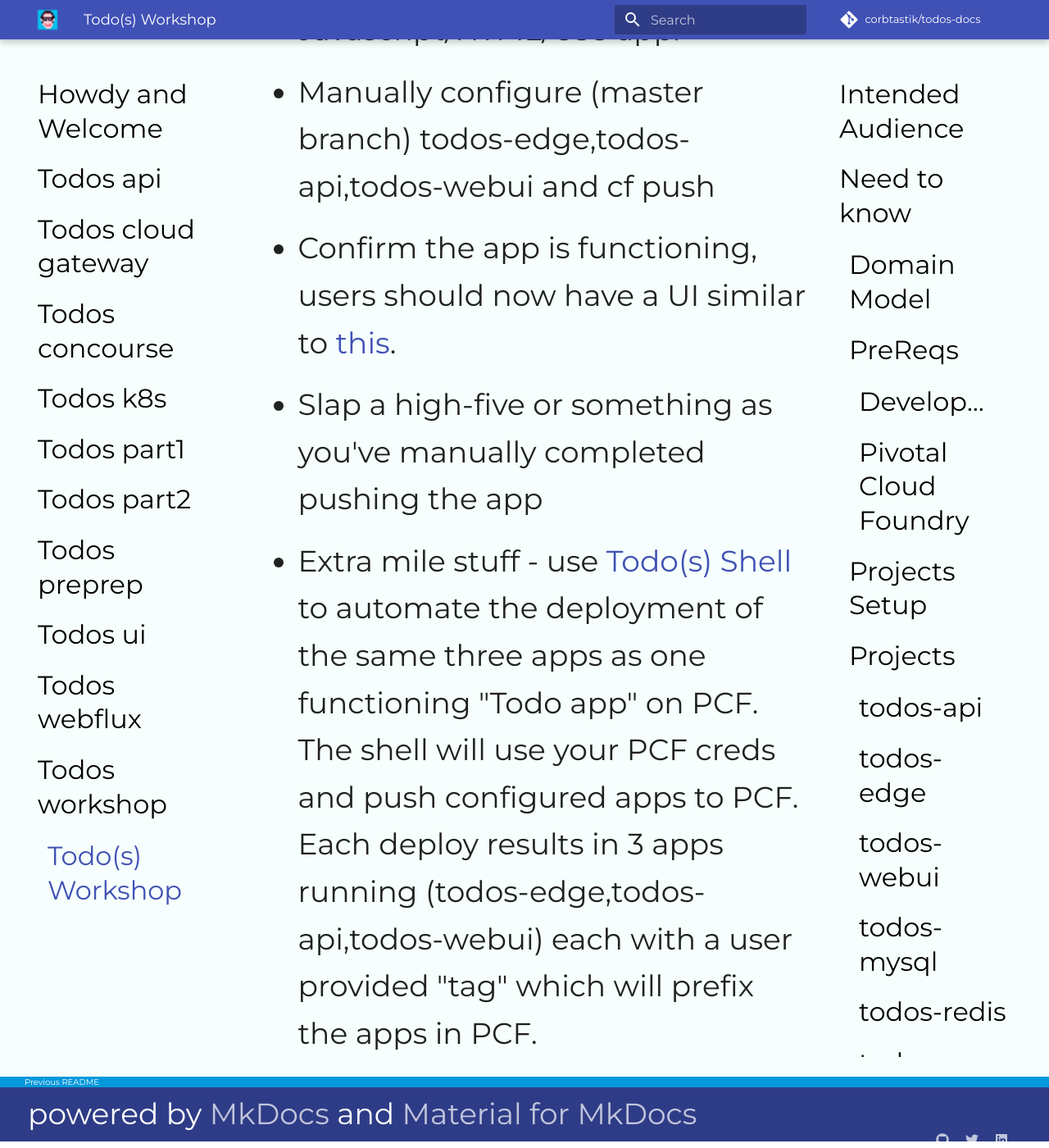
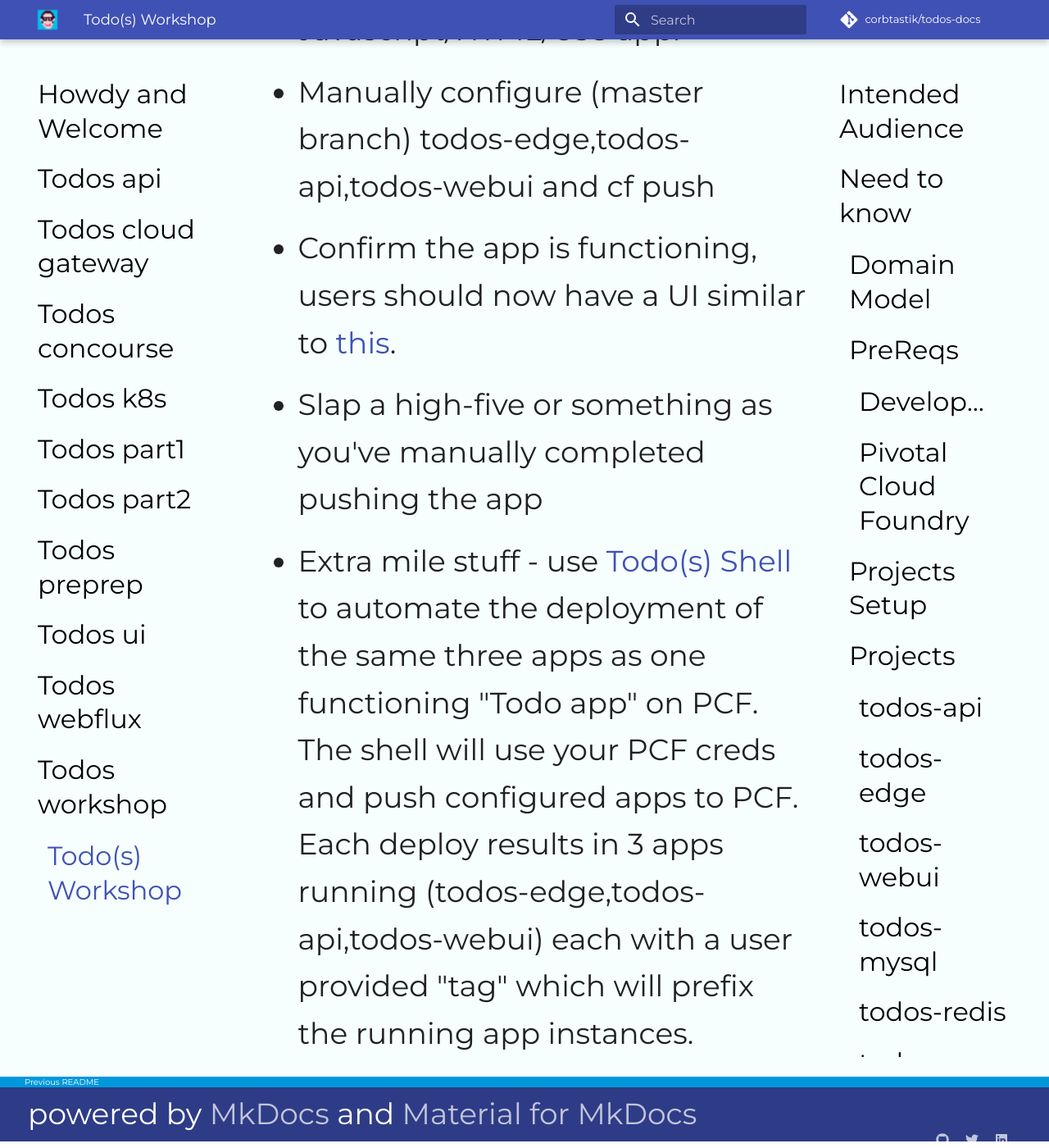
Before and after one commit to adamzwickey/todos-docs, an MkDocs documentation site: the page built from docs/todos-workshop/README.md, in a window 1280 px wide and 1400 px high, scrolled down 25491 px. Shown: the whole window at 82% size. Built offline with MkDocs 1.6.1 and Material for MkDocs 9.7.7, drawn with Linux system fonts in a browser that asks for light colours; comment, search, counter and statistics services are not loaded.

```diff
--- a/docs/todos-workshop/README.md
+++ b/docs/todos-workshop/README.md
@@ -241,4 +241,4 @@ push-scs-redis: todos-edge,todos-redis,todos-webui with spring-cloud
 * Manually configure (master branch) todos-edge,todos-api,todos-webui and cf push
 * Confirm the app is functioning, users should now have a UI similar to [this](#todos-webui).
 * Slap a high-five or something as you've manually completed pushing the app
-* Extra mile stuff - use [Todo(s) Shell](#todos-shell) to automate the deployment of the same three apps as one functioning "Todo app" on PCF.  The shell will use your PCF creds and push configured apps to PCF.  Each deploy results in 3 apps running (todos-edge,todos-api,todos-webui) each with a user provided "tag" which will prefix the apps in PCF.
+* Extra mile stuff - use [Todo(s) Shell](#todos-shell) to automate the deployment of the same three apps as one functioning "Todo app" on PCF.  The shell will use your PCF creds and push configured apps to PCF.  Each deploy results in 3 apps running (todos-edge,todos-api,todos-webui) each with a user provided "tag" which will prefix the running app instances.
```
